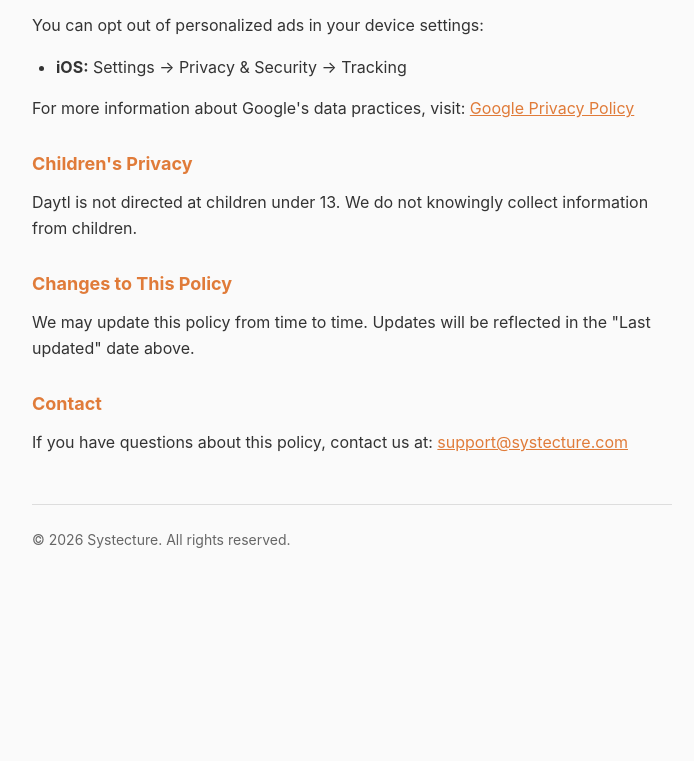
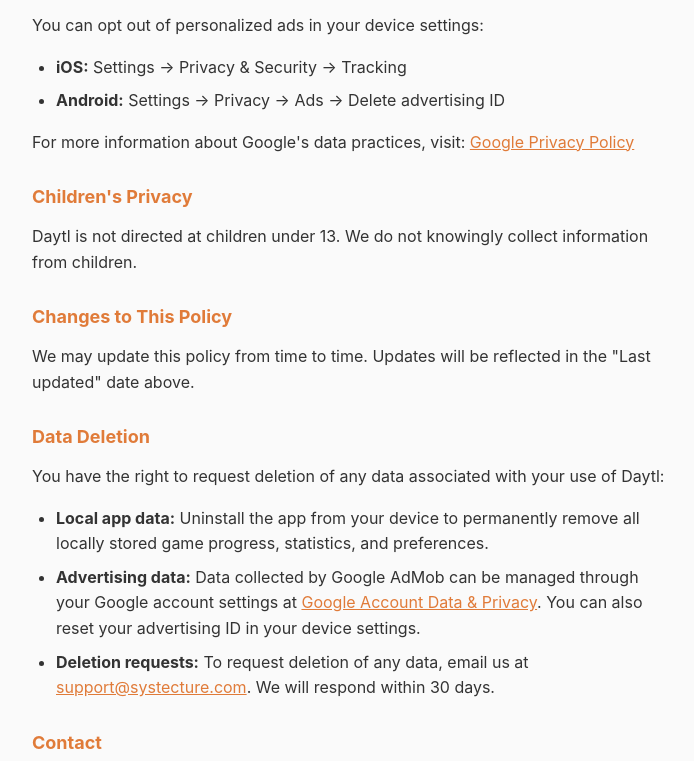
Before and after one commit to elpccj-boop/daytl-privacy, a plain HTML site: page index.html in a window 1280 px wide. Shown: the part 767-1528 px from the top of the page, without its empty margins (288-982 px from the left). Before the commit the page ends 1374 px from the top, so only its background shows below. Drawn offline with Linux system fonts and the light colour scheme.

Commit message:
added data deletion policy for google play console

```diff
--- a/index.html
+++ b/index.html
@@ -66,7 +66,7 @@
 </head>
 <body>
     <h1>Daytl Privacy Policy</h1>
-    <p class="updated">Last updated: April 13, 2026</p>
+    <p class="updated">Last updated: April 22, 2026</p>
 
     <h2>Overview</h2>
     <p>Daytl is a puzzle game developed by Systecture. We are committed to protecting your privacy. This policy explains what information we collect and how we use it.</p>
@@ -89,6 +89,7 @@
     <p>You can opt out of personalized ads in your device settings:</p>
     <ul>
         <li><strong>iOS:</strong> Settings → Privacy & Security → Tracking</li>
+        <li><strong>Android:</strong> Settings → Privacy → Ads → Delete advertising ID</li>
     </ul>
     <p>For more information about Google's data practices, visit: <a href="https://policies.google.com/privacy" target="_blank">Google Privacy Policy</a></p>
 
@@ -98,6 +99,14 @@
     <h2>Changes to This Policy</h2>
     <p>We may update this policy from time to time. Updates will be reflected in the "Last updated" date above.</p>
 
+    <h2 id="data-deletion">Data Deletion</h2>
+    <p>You have the right to request deletion of any data associated with your use of Daytl:</p>
+    <ul>
+        <li><strong>Local app data:</strong> Uninstall the app from your device to permanently remove all locally stored game progress, statistics, and preferences.</li>
+        <li><strong>Advertising data:</strong> Data collected by Google AdMob can be managed through your Google account settings at <a href="https://myaccount.google.com/data-and-privacy" target="_blank">Google Account Data & Privacy</a>. You can also reset your advertising ID in your device settings.</li>
+        <li><strong>Deletion requests:</strong> To request deletion of any data, email us at <a href="mailto:support@systecture.com">support@systecture.com</a>. We will respond within 30 days.</li>
+    </ul>
+
     <h2>Contact</h2>
     <p>If you have questions about this policy, contact us at: <a href="mailto:support@systecture.com">support@systecture.com</a></p>
 
```
